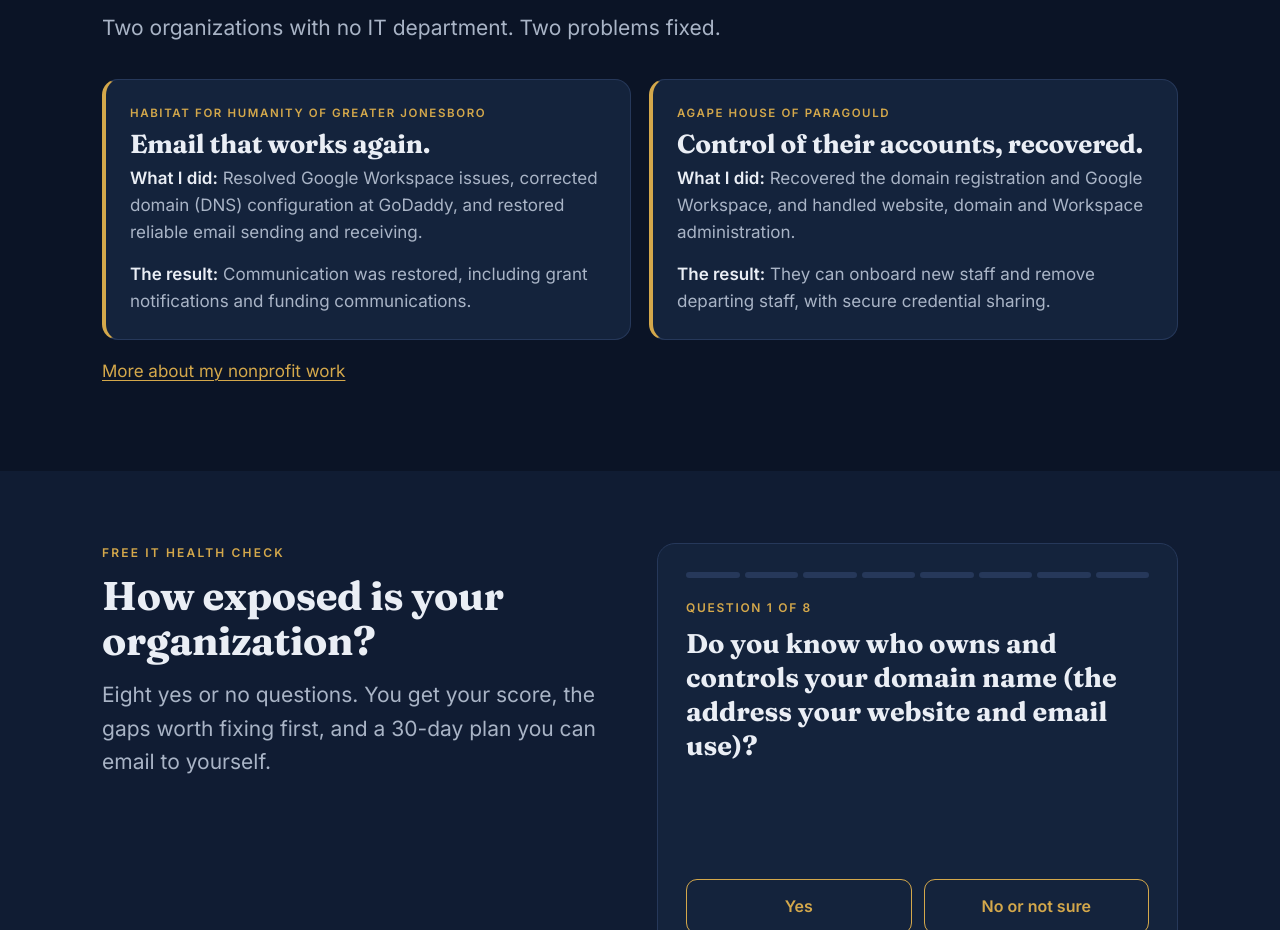
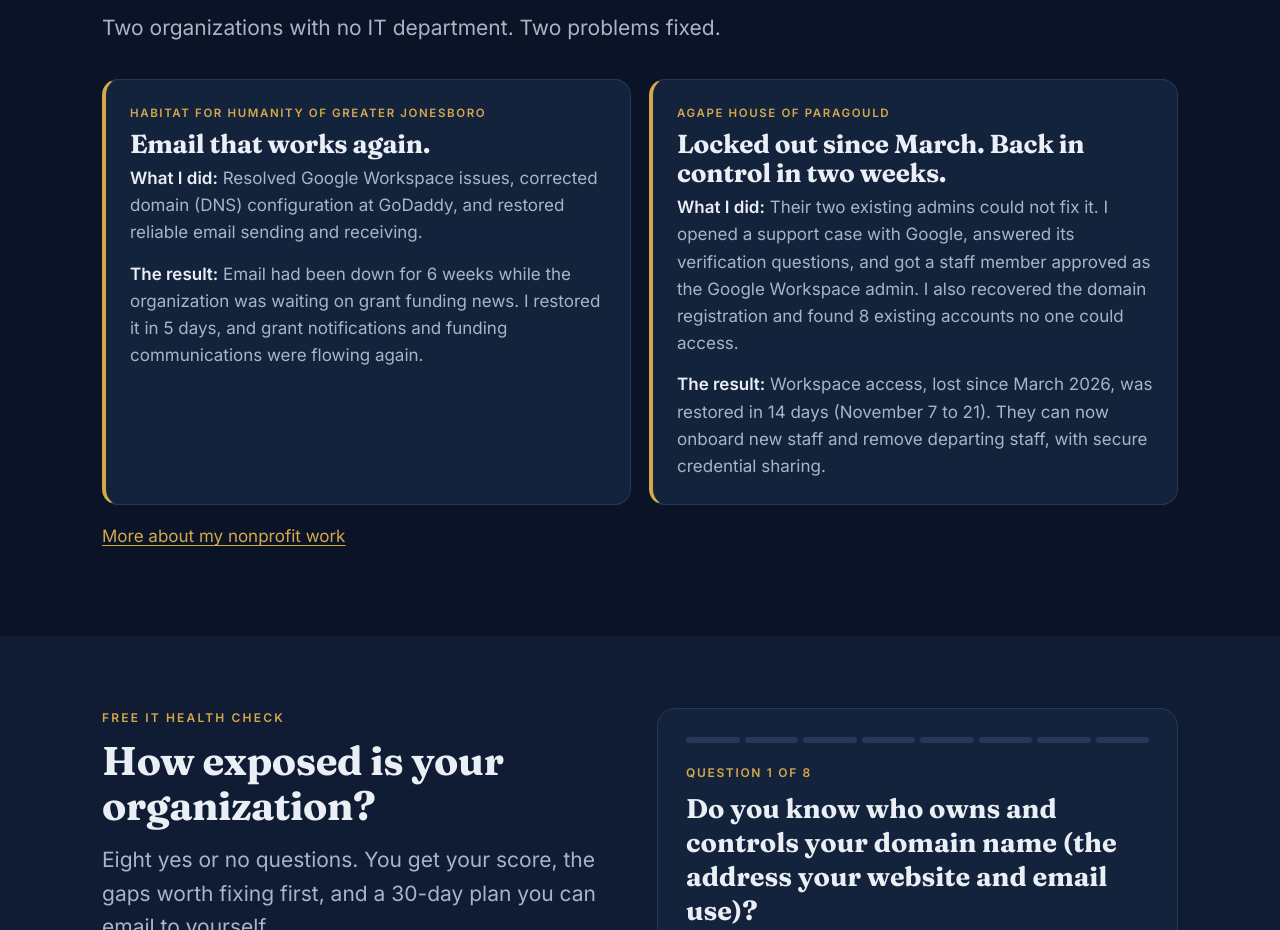
Before and after one commit to Tarathilien/whiteconsulting-site, a plain HTML site: page public/index.html in a window 1280 px wide. Shown: the part 908-1838 px from the top of the page. Drawn offline with Linux system fonts and the light colour scheme.

Commit message:
Add real durations and results to past work cards
Co-Authored-By: Claude Sonnet 5.5 <noreply@anthropic.com>
Claude-Session: https://claude.ai/code/session_013tLK7HXDr7Su1BpLbjygVz

```diff
--- a/public/index.html
+++ b/public/index.html
@@ -30,8 +30,8 @@
 <section><div class="wrap">
 <div class="head"><div class="eyebrow">Real work for local nonprofits</div><h2>Here is what I actually do.</h2><p class="lede">Two organizations with no IT department. Two problems fixed.</p></div>
 <div class="grid g2">
-<div class="card gold"><span class="tag">Habitat for Humanity of Greater Jonesboro</span><h3 style="font-size:26px">Email that works again.</h3><p class="muted"><b style="color:var(--ink)">What I did:</b> Resolved Google Workspace issues, corrected domain (DNS) configuration at GoDaddy, and restored reliable email sending and receiving.</p><p class="muted"><b style="color:var(--ink)">The result:</b> Communication was restored, including grant notifications and funding communications.</p></div>
-<div class="card gold"><span class="tag">Agape House of Paragould</span><h3 style="font-size:26px">Control of their accounts, recovered.</h3><p class="muted"><b style="color:var(--ink)">What I did:</b> Recovered the domain registration and Google Workspace, and handled website, domain and Workspace administration.</p><p class="muted"><b style="color:var(--ink)">The result:</b> They can onboard new staff and remove departing staff, with secure credential sharing.</p></div>
+<div class="card gold"><span class="tag">Habitat for Humanity of Greater Jonesboro</span><h3 style="font-size:26px">Email that works again.</h3><p class="muted"><b style="color:var(--ink)">What I did:</b> Resolved Google Workspace issues, corrected domain (DNS) configuration at GoDaddy, and restored reliable email sending and receiving.</p><p class="muted"><b style="color:var(--ink)">The result:</b> Email had been down for 6 weeks while the organization was waiting on grant funding news. I restored it in 5 days, and grant notifications and funding communications were flowing again.</p></div>
+<div class="card gold"><span class="tag">Agape House of Paragould</span><h3 style="font-size:26px">Locked out since March. Back in control in two weeks.</h3><p class="muted"><b style="color:var(--ink)">What I did:</b> Their two existing admins could not fix it. I opened a support case with Google, answered its verification questions, and got a staff member approved as the Google Workspace admin. I also recovered the domain registration and found 8 existing accounts no one could access.</p><p class="muted"><b style="color:var(--ink)">The result:</b> Workspace access, lost since March 2026, was restored in 14 days (November 7 to 21). They can now onboard new staff and remove departing staff, with secure credential sharing.</p></div>
 </div><p style="margin-top:18px"><a href="/nonprofits/">More about my nonprofit work</a></p></div></section>
 <section class="alt" id="techcheck-section"><div class="wrap">
 <div class="grid g2" style="align-items:start;gap:34px">
```
Also changed, not shown: public/nonprofits/index.html (+2 -2 lines).
